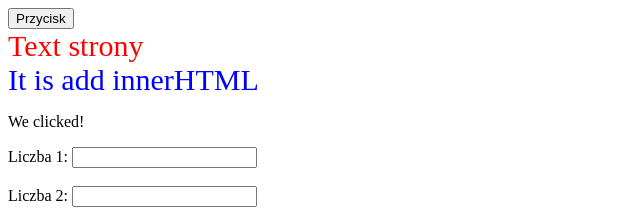
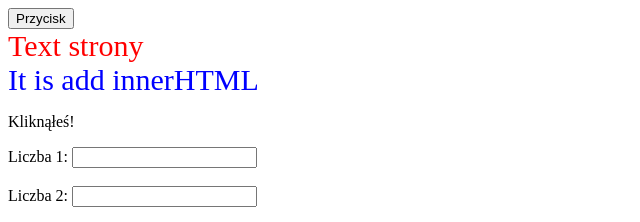
Before and after one commit to DRMALOT/HTML3a, a plain HTML site: page js.html in a window 1280 px wide. Both pictures are taken after a click on the button "Przycisk". Shown: the top 222 px of the page, 0-640 px from the left. Drawn offline with Linux system fonts and the light colour scheme.

Commit message:
Update js.html

```diff
--- a/js.html
+++ b/js.html
@@ -74,7 +74,7 @@
             // Listener and function
 
             function myFunction(){
-                document.getElementById("demo").innerHTML += "We clicked!<br>";
+                document.getElementById("demo").innerHTML += "Kliknąłeś!<br>";
             }
             document.getElementById("clickIt").addEventListener("click", myFunction);
             function dodaj(){
```
